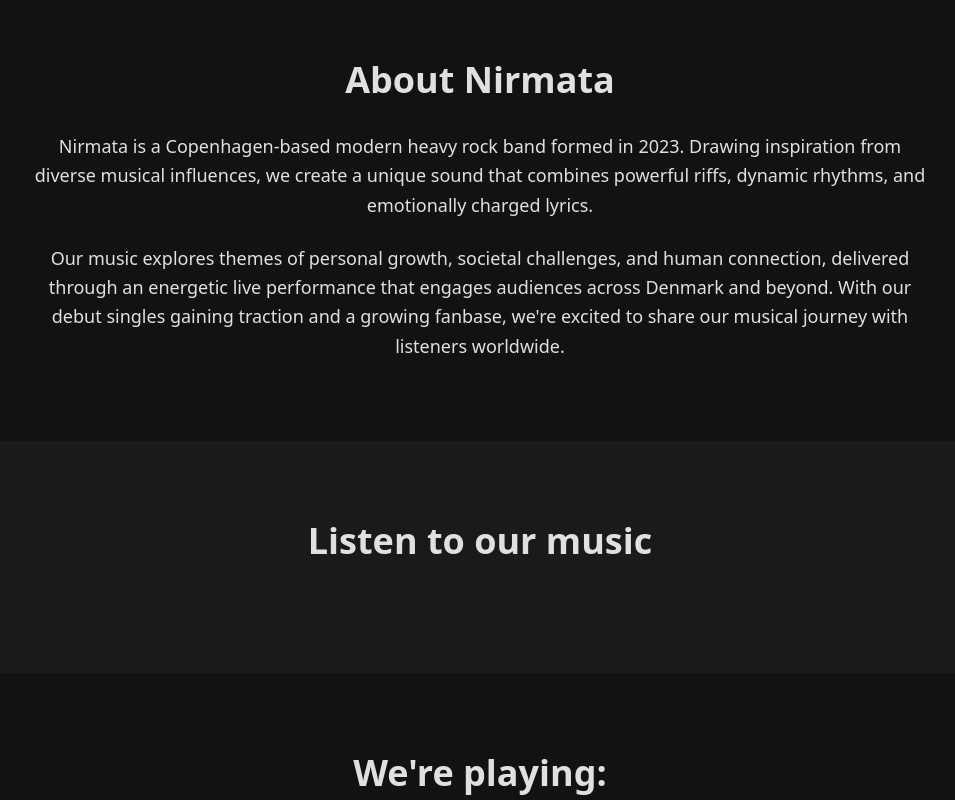
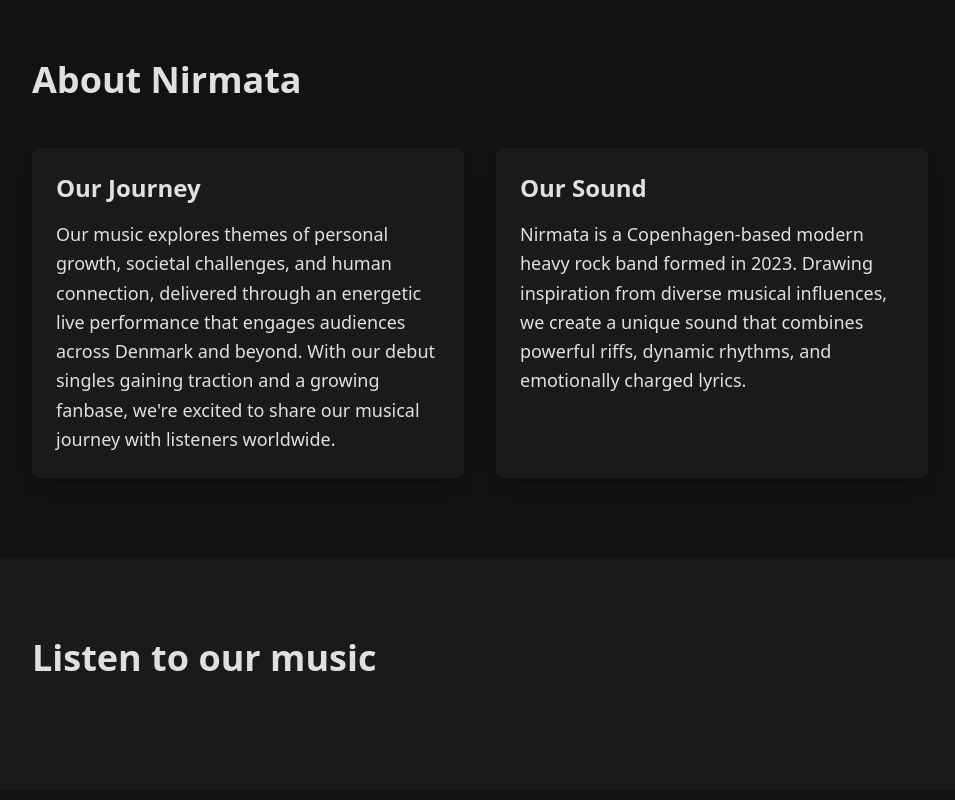
Before and after one commit to Foverskov/NirmataWebsite, a Next.js app in the folder nirmata-website/: page / in a window 1280 px wide. Shown: the part 820-1620 px from the top of the page, without its empty margins (160-1115 px from the left). Built offline with nearby package versions, Linux system fonts and the light colour scheme.

Commit message:
changed about section

```diff
--- a/nirmata-website/src/app/page.tsx
+++ b/nirmata-website/src/app/page.tsx
@@ -151,20 +151,26 @@ export default function Home() {
 
       {/* About Section */}
       <section id="about" className="py-20 px-4">
-        <div className="max-w-4xl mx-auto text-center">
-          <h2 className="text-4xl font-bold mb-8">About Nirmata</h2>
-          <div className="space-y-6 text-lg leading-relaxed">
-            <p>
-              Nirmata is a Copenhagen-based modern heavy rock band formed in 2023.
-              Drawing inspiration from diverse musical influences, we create a unique
-              sound that combines powerful riffs, dynamic rhythms, and emotionally charged lyrics.
-            </p>
-            <p>
-              Our music explores themes of personal growth, societal challenges, and human connection,
-              delivered through an energetic live performance that engages audiences across Denmark
-              and beyond. With our debut singles gaining traction and a growing fanbase,
-              we&apos;re excited to share our musical journey with listeners worldwide.
-            </p>
+        <div className="max-w-4xl mx-auto">
+          <h2 className="text-4xl font-bold text-left mb-12">About Nirmata</h2>
+          <div className="grid grid-cols-1 md:grid-cols-2 gap-8">
+            <div className="bg-[#1a1a1a] p-6 rounded-lg shadow-lg transform transition-transform hover:scale-105">
+              <h3 className="text-2xl font-bold mb-4">Our Journey</h3>
+              <p className="text-lg leading-relaxed">
+                Our music explores themes of personal growth, societal challenges, and human connection,
+                delivered through an energetic live performance that engages audiences across Denmark
+                and beyond. With our debut singles gaining traction and a growing fanbase,
+                we&apos;re excited to share our musical journey with listeners worldwide.
+              </p>
+            </div>
+            <div className="bg-[#1a1a1a] p-6 rounded-lg shadow-lg transform transition-transform hover:scale-105">
+              <h3 className="text-2xl font-bold mb-4">Our Sound</h3>
+              <p className="text-lg leading-relaxed">
+                Nirmata is a Copenhagen-based modern heavy rock band formed in 2023.
+                Drawing inspiration from diverse musical influences, we create a unique
+                sound that combines powerful riffs, dynamic rhythms, and emotionally charged lyrics.
+              </p>
+            </div>
           </div>
         </div>
       </section>
@@ -172,7 +178,7 @@ export default function Home() {
       {/* Music Section */}
       <section id="releases" className="py-20 px-4 bg-[#1a1a1a]">
         <div className="max-w-4xl mx-auto">
-          <h2 className="text-4xl font-bold text-center mb-8">Listen to our music</h2>
+          <h2 className="text-4xl font-bold text-left mb-8">Listen to our music</h2>
 
           {cookieConsent === 'declined' && (
             <div className="text-center mb-8 p-6 bg-[#2a2a2a] rounded-lg">
@@ -226,7 +232,7 @@ export default function Home() {
       {/* Events Section */}
       <section id="events" className="py-20 px-4">
         <div className="max-w-4xl mx-auto">
-          <h2 className="text-4xl font-bold text-center mb-12">We&apos;re playing:</h2>
+          <h2 className="text-4xl font-bold text-left mb-12">We&apos;re playing:</h2>
           <div className="space-y-6">
             <a
               href="https://www.facebook.com/events/1345915849727062/"
```
